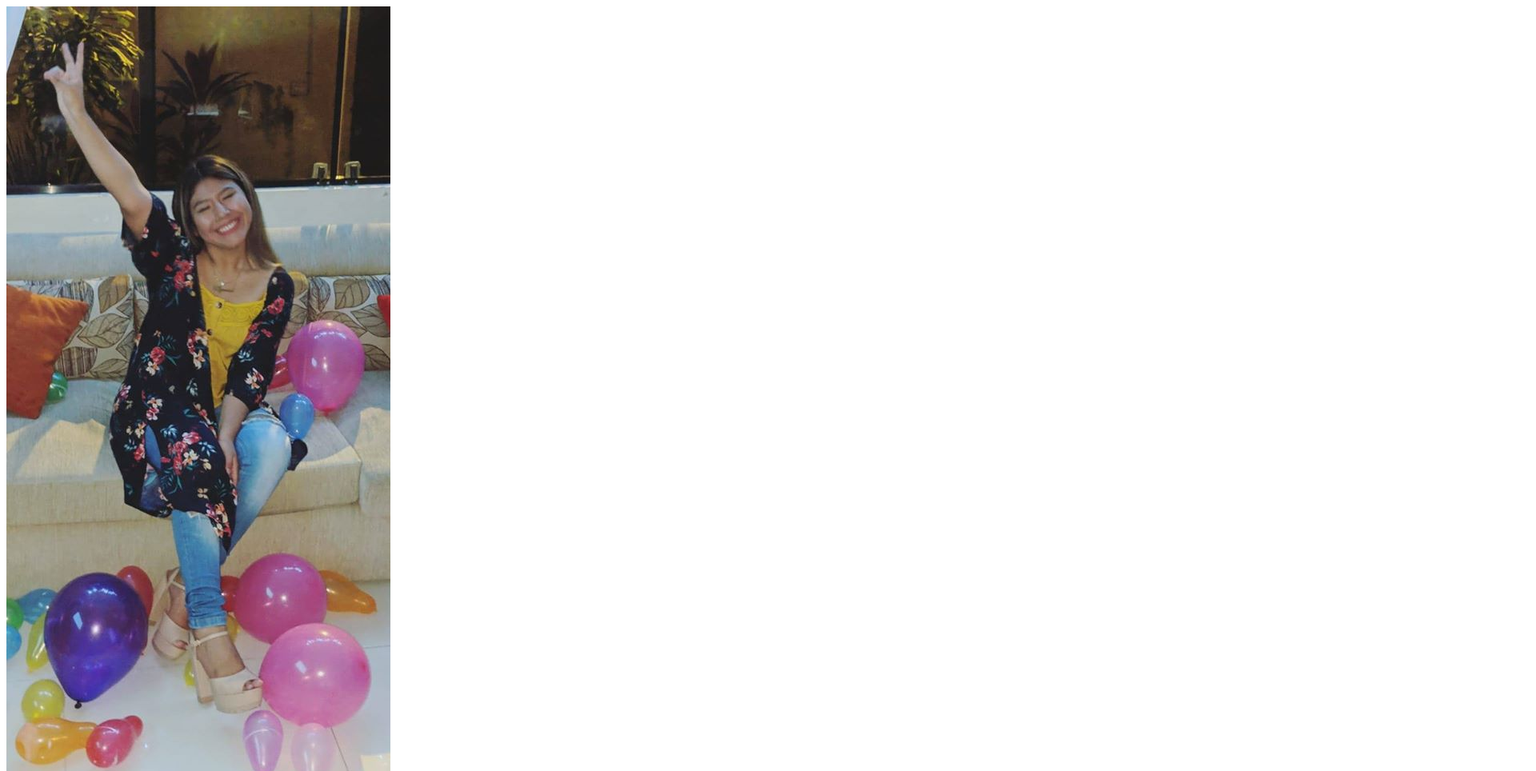
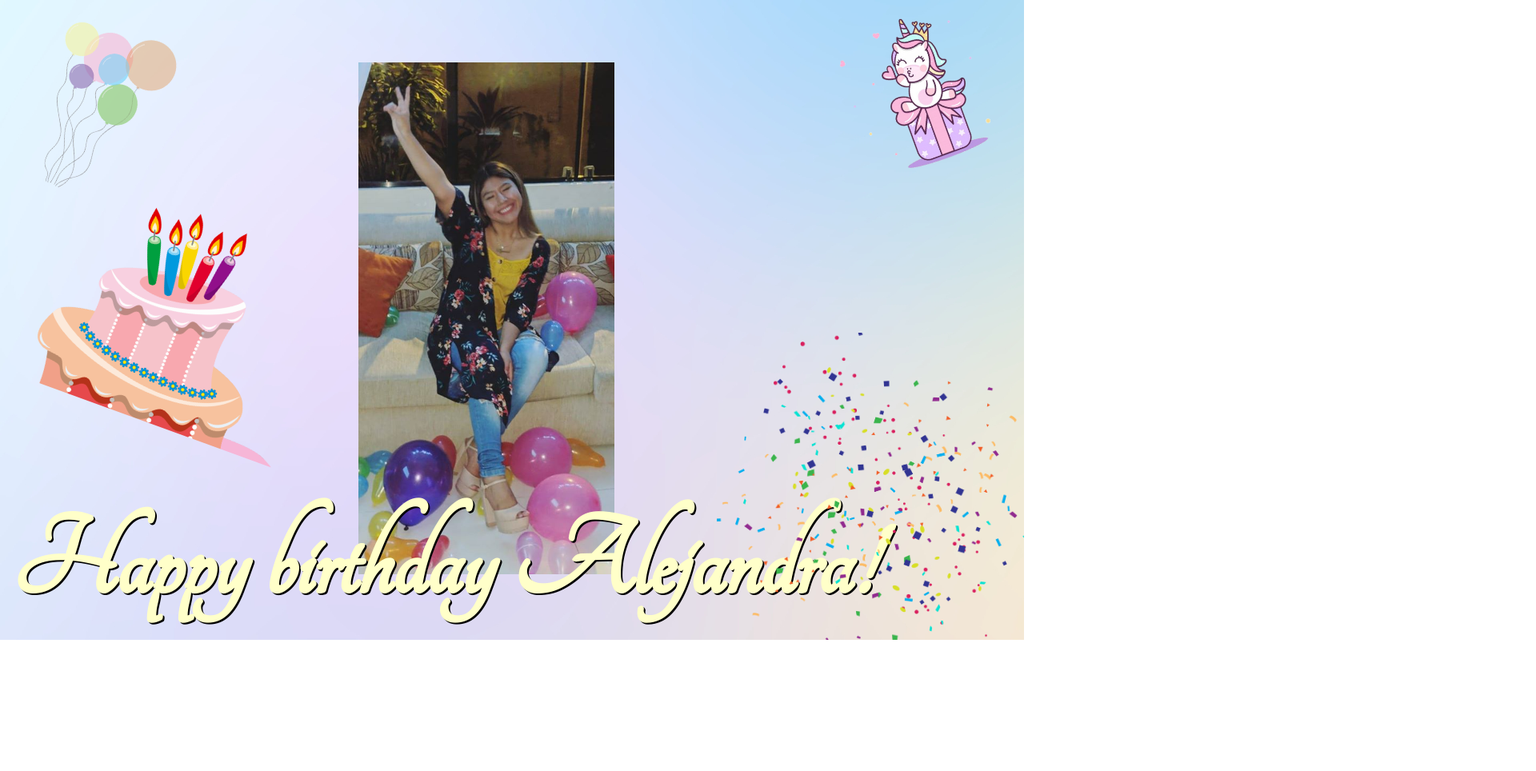
Before and after one commit to kleyla/aleDay, a plain HTML site: page index.html in a window 1280 px wide. Shown: the top 964 px of the page at 80% size, 1920 px wide, since content can reach past the window. After the commit the page ends 800 px from the top, so only its background shows below. Drawn offline with Linux system fonts and the light colour scheme.

Commit message:
Styles done

```diff
--- a/index.html
+++ b/index.html
@@ -11,9 +11,19 @@
 
 <body>
     <section class="main">
-        <div class="imagen">
-            <img src="./imgs/alebb.jpg" alt="Alejandra">
+        <div class="imagenes">
+            <div class="cake">
+                <img src="./imgs/globos.png" class="globos" alt="globos">
+                <img src="./imgs/cake11.png" class="pastel" alt="Cake">
+            </div>
+            <div class="imagen">
+                <img src="./imgs/alebb.jpg" alt="Alejandra">
+            </div>
+            <div class="gift">
+                <img src="./imgs/unicornio.png" alt="Gift">
+            </div>
         </div>
+
         <div class="phrase">
             <h1>Happy birthday Alejandra!</h1>
         </div>
--- a/styles.css
+++ b/styles.css
@@ -0,0 +1,90 @@
+* {
+  margin: 0;
+  padding: 0;
+  /* overflow: hidden; */
+}
+body {
+  font-family: "Tangerine", serif;
+  background: url(./imgs/back.jpg);
+  background-attachment: fixed;
+}
+:root {
+  --primary: #ffd7d6;
+  --secondary: #ffffc9;
+  --tertiary: #ffe3fe;
+  --quaternary: #c9ffda;
+  --quinary: #e9d6ff;
+  --col: #f352e4;
+}
+.main {
+  width: 100vw;
+  height: 100vh;
+  display: flex;
+  flex-direction: column;
+  justify-content: center;
+  align-items: center;
+  position: relative;
+}
+.imagenes {
+  width: 100%;
+  display: flex;
+  flex-direction: row;
+  /* justify-content: center; */
+  align-items: center;
+}
+.imagen {
+  width: 25%;
+}
+.imagen img {
+  width: 100%;
+  height: auto;
+}
+.cake {
+  width: 35%;
+}
+.pastel {
+  width: 80%;
+  margin-left: 10%;
+  transform: rotate(20deg);
+}
+.globos {
+  width: 12%;
+  position: absolute;
+  top: 2%;
+  left: 3%;
+  transform: rotate(30deg);
+}
+.gift {
+  width: 35%;
+}
+.gift img {
+  width: 15%;
+  /* margin-left: 20%; */
+  position: absolute;
+  top: 2%;
+  right: 3%;
+  transform: rotate(-20deg);
+}
+
+.phrase {
+  width: 100%;
+}
+.phrase h1 {
+  font-size: 150px;
+  position: absolute;
+  bottom: 20px;
+  left: 15px;
+  color: var(--secondary);
+  text-shadow: 2px 2px #000;
+}
+.things {
+  width: 100%;
+  /* background: red; */
+}
+.things img {
+  width: 30%;
+  height: auto;
+  position: absolute;
+  bottom: 0;
+  right: 0;
+}
```
